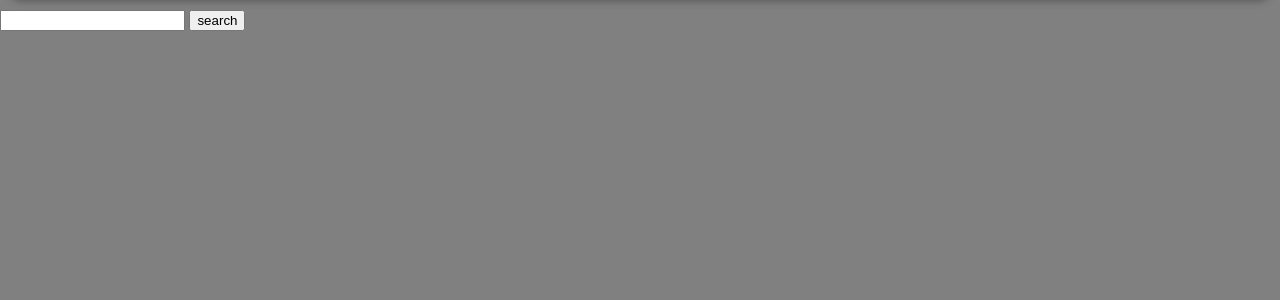
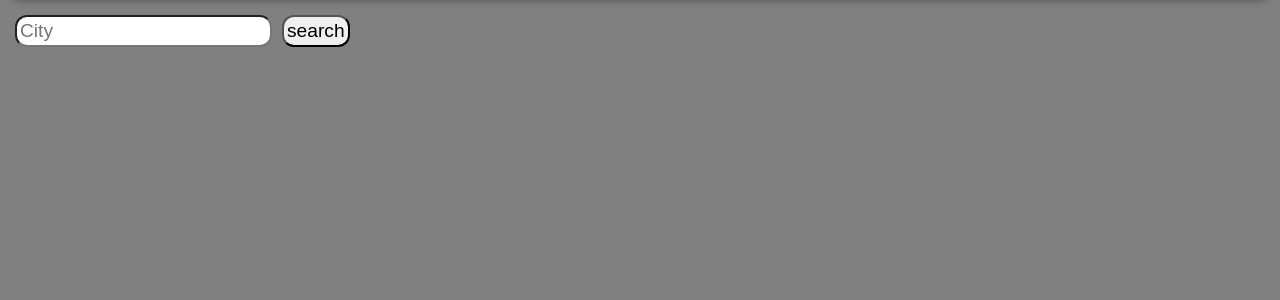
Before and after one commit to thread101/flask-dashboard, a Flask app: page / in a window 1280 px wide. Shown: the part 102-402 px from the top of the page. Run offline with Flask 3, Linux system fonts and the light colour scheme.

Commit message:
simple styling

```diff
--- a/static/styles.css
+++ b/static/styles.css
@@ -18,3 +18,16 @@ header {
 header h4 {
     margin-left: 1vw;
 }
+
+section form {
+    margin-left: 10px;
+    display: flex;
+    width: fit-content;
+}
+
+section form input {
+    font-size: larger;
+    border-radius: 12px;
+    margin: 5px;
+    padding: 3px;
+}
--- a/templates/index.html
+++ b/templates/index.html
@@ -6,7 +6,7 @@
 </header>
 <section>
     <form action="/weather" method="get">
-        <input type="text" name="city" required>
+        <input type="text" name="city" placeholder="City" required>
         <input type="submit" value="search">
     </form>
 </section>
```
